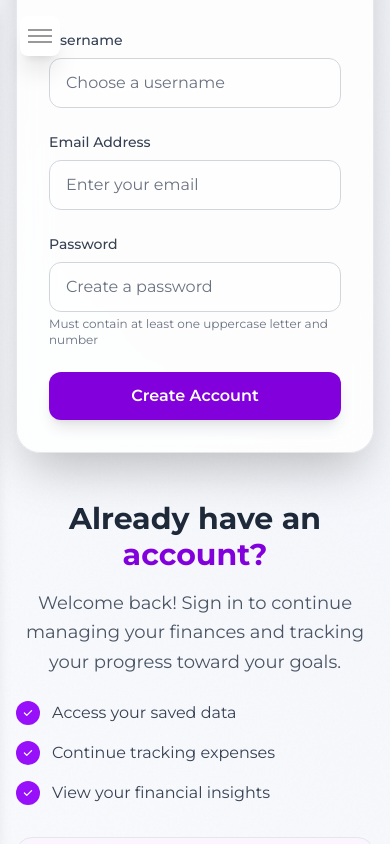
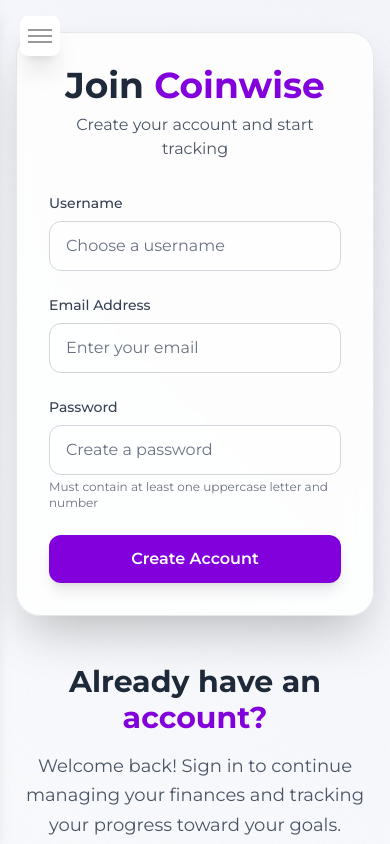
Before and after one commit to markomoev/Coinwise, a React (Vite) app: page /signup in a window 390 px wide. Shown: the top 844 px of the page. Built offline with nearby package versions, Linux system fonts and the light colour scheme.

Commit message:
quick fix on the login/signup mobile

```diff
--- a/src/features/auth/Login.tsx
+++ b/src/features/auth/Login.tsx
@@ -60,13 +60,13 @@ export default function LogSignPage(){
 
 
     return(
-        <div className='w-full h-screen'>
-            <div className='w-full flex flex-row gap-0 h-full'>
+        <div className='w-full min-h-screen'>
+            <div className='w-full flex flex-row gap-0 min-h-screen'>
                 <SideBar/>
 
-                <div className='flex-1 flex justify-center items-center'>
-                    <div className='w-full max-w-6xl mx-auto px-4 sm:px-6 lg:px-8'>
-                        <div className='grid grid-cols-1 lg:grid-cols-2 gap-12 items-center min-h-screen py-12'>
+                <div className='flex-1 flex justify-center items-start lg:items-center overflow-y-auto'>
+                    <div className='w-full max-w-6xl mx-auto px-4 sm:px-6 lg:px-8 py-8 lg:py-0'>
+                        <div className='grid grid-cols-1 lg:grid-cols-2 gap-12 items-start lg:items-center lg:min-h-screen'>
                             {/* Login Form Section */}
                             <div className='flex justify-center'>
                                 <form
--- a/src/features/auth/Signup.tsx
+++ b/src/features/auth/Signup.tsx
@@ -58,13 +58,13 @@ export default function SignUpPage(){
     }
 
     return(
-        <div className='w-full h-screen'>
-            <div className='w-full flex flex-row gap-0 h-full'>
+        <div className='w-full min-h-screen'>
+            <div className='w-full flex flex-row gap-0 min-h-screen'>
                 <SideBar/>
 
-                <div className='flex-1 flex justify-center items-center'>
-                    <div className='w-full max-w-6xl mx-auto px-4 sm:px-6 lg:px-8'>
-                        <div className='grid grid-cols-1 lg:grid-cols-2 gap-12 items-center min-h-screen py-12'>
+                <div className='flex-1 flex justify-center items-start lg:items-center overflow-y-auto'>
+                    <div className='w-full max-w-6xl mx-auto px-4 sm:px-6 lg:px-8 py-8 lg:py-0'>
+                        <div className='grid grid-cols-1 lg:grid-cols-2 gap-12 items-start lg:items-center lg:min-h-screen'>
                             {/* Signup Form Section */}
                             <div className='flex justify-center'>
                                 <form
```
